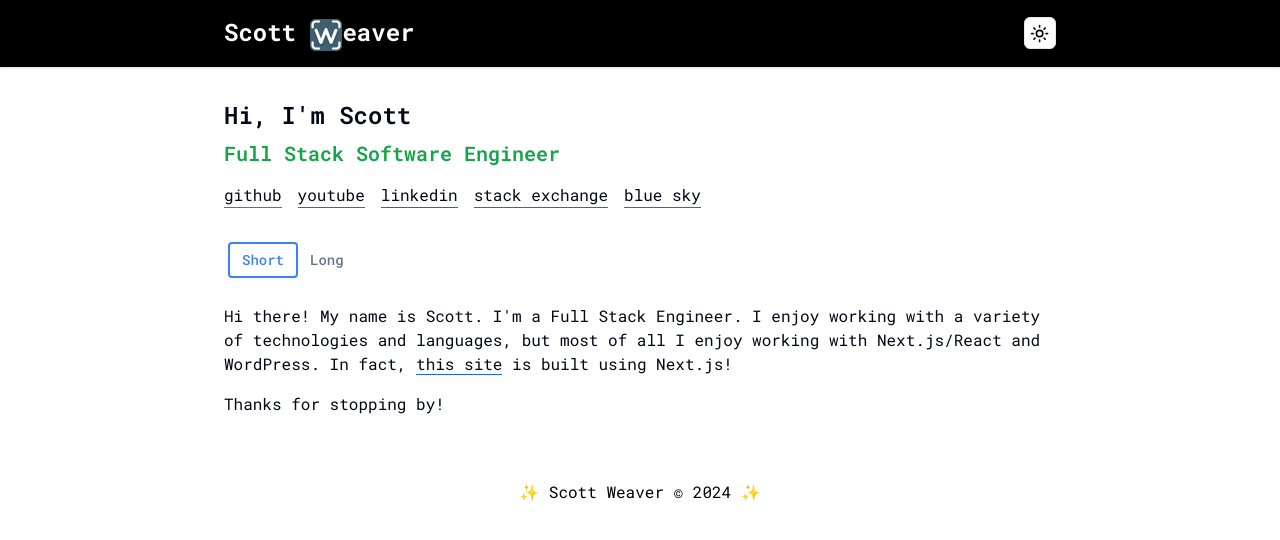
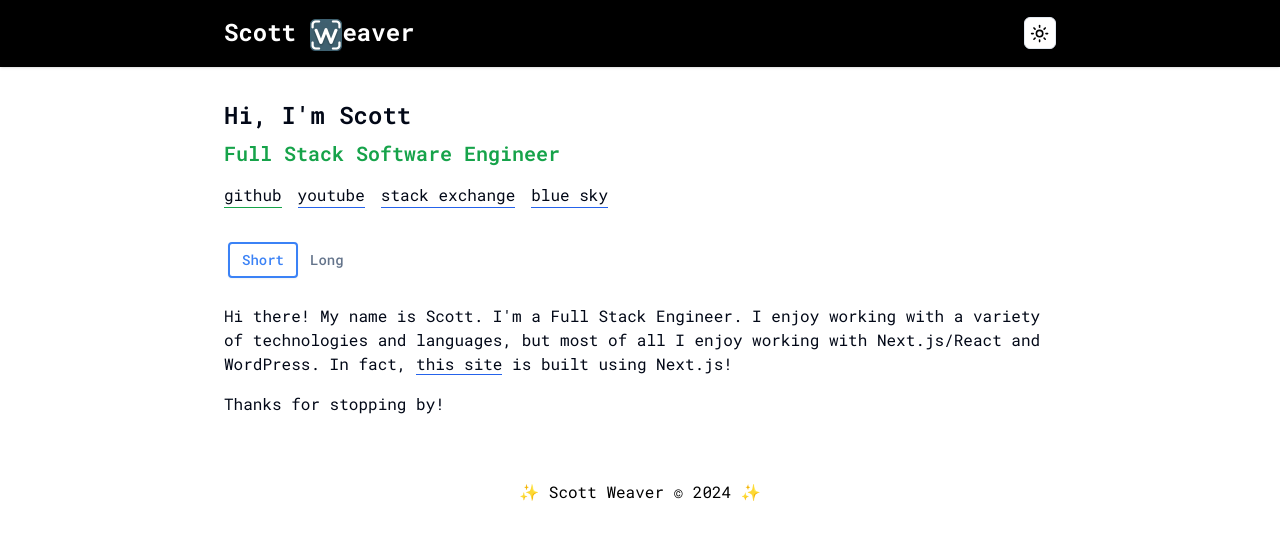
Before and after one commit to tdlm/tdlm.github.io, a Next.js app: page / in a window 1280 px wide. Shown: the top 540 px of the page. Built offline with nearby package versions, Linux system fonts and the light colour scheme.

Commit message:
Remove LinkedIn nonsense

```diff
--- a/app/page.tsx
+++ b/app/page.tsx
@@ -25,12 +25,6 @@ export default function Home() {
           youtube
         </Link>
         <Link
-          className="border-b-red-600"
-          href="https://www.linkedin.com/in/scottmw"
-        >
-          linkedin
-        </Link>
-        <Link
           href="http://stackexchange.com/users/1098787/tdlm?tab=accounts"
           target="_blank"
         >
```
